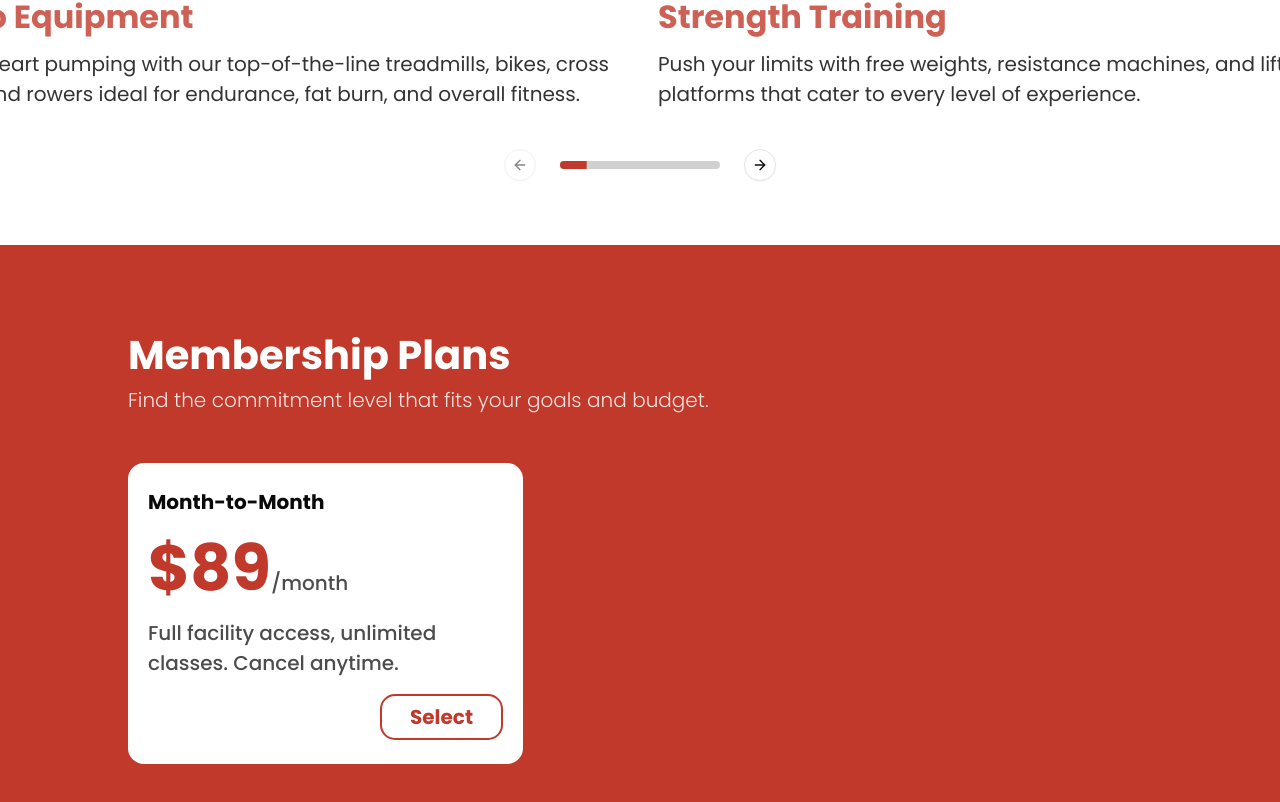
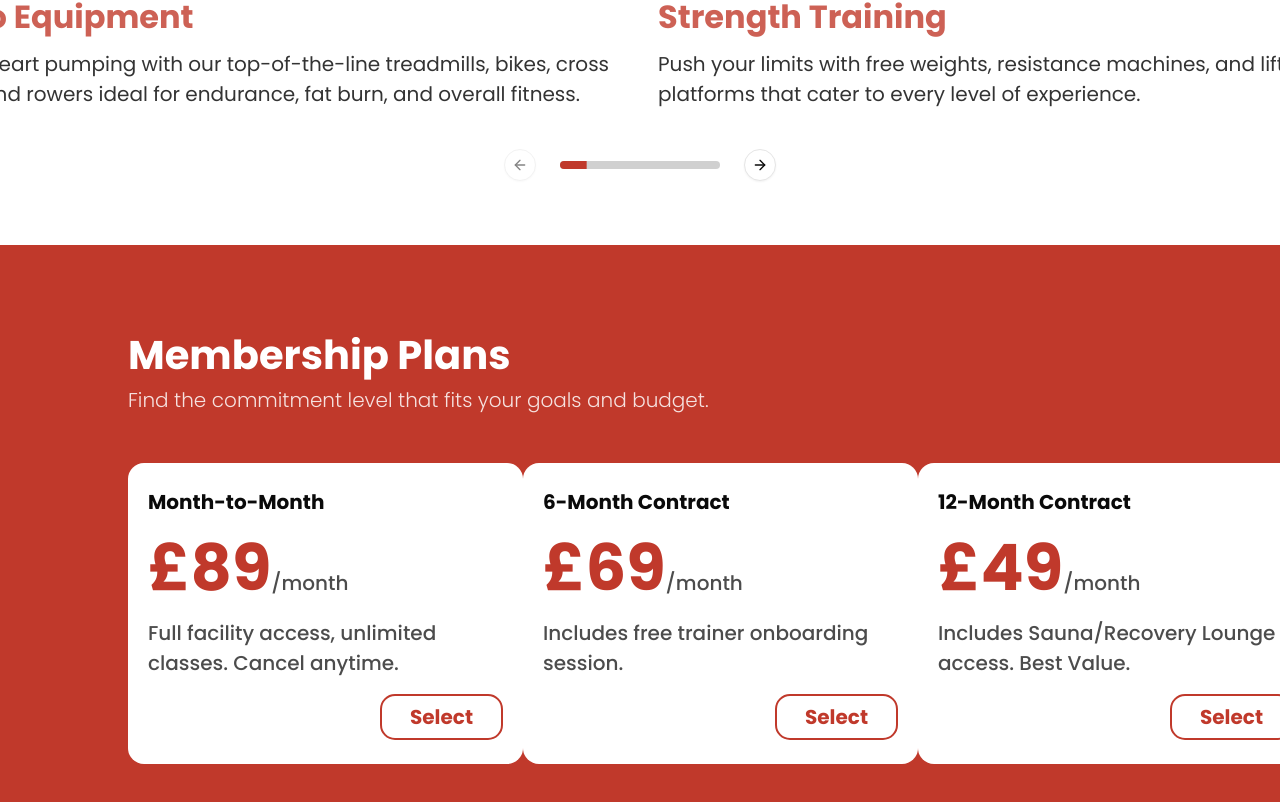
Before and after one commit to AntoOfo/fitforge-site, a React (Vite) app: page / in a window 1280 px wide. Shown: the part 2298-3100 px from the top of the page. Built offline with nearby package versions, Linux system fonts and the light colour scheme.

Commit message:
membership data mapped to the jsx completing the section for now

```diff
--- a/components/Membership.jsx
+++ b/components/Membership.jsx
@@ -1,3 +1,5 @@
+import { membershipData } from "../data/membershipData"
+
 export default function Membership() {
     return (
         <section className="w-full py-20 bg-[rgba(192,57,43,1)] font-[Poppins]">
@@ -5,20 +7,21 @@
                 <h1 className="font-bold text-[40px] text-white">Membership Plans</h1>
                 <p className="font-light text-[20px] text-[rgba(255,255,255,0.85)]">Find the commitment level that fits your goals and budget.</p>
                 <div className="flex justify-between">
-
+                    {membershipData.map(membership => (
                         <div className="mt-12 px-5 py-6 rounded-2xl bg-white">
-                        <p className="font-bold text-[20px]">Month-to-Month</p>
+                            <p className="font-bold text-[20px]">{membership.type}</p>
                             <span className="mt-[3px] mb-0.5 flex items-baseline">
-                            <h1 className="font-bold text-[64px] text-[rgba(192,57,43,1)]">$89</h1>
+                                <h1 className="font-bold text-[64px] text-[rgba(192,57,43,1)]">£{membership.price}</h1>
                                 <p className="font-medium text-[20px] text-[rgba(0,0,0,0.7)]">/month</p>
                             </span>
-                        <p className="font-medium text-[20px] w-[355px] text-[rgba(0,0,0,0.7)]">Full facility access, unlimited classes. Cancel anytime.</p>
+                            <p className="font-medium text-[20px] w-[355px] text-[rgba(0,0,0,0.7)]">{membership.desc}</p>
                             <div className="mt-4 flex justify-end">
                                 <button className="bg-white border-2 border-[rgba(192,57,43,1)] rounded-[15px] px-7 py-1.5  font-bold text-[20px] text-[rgba(192,57,43,1)] hover:cursor-pointer">
                                 Select
                                 </button>
                             </div>
                         </div>
+                    ))}
 
                 </div>
             </div>
```
Lines whose indentation alone changed are shown as unchanged.
